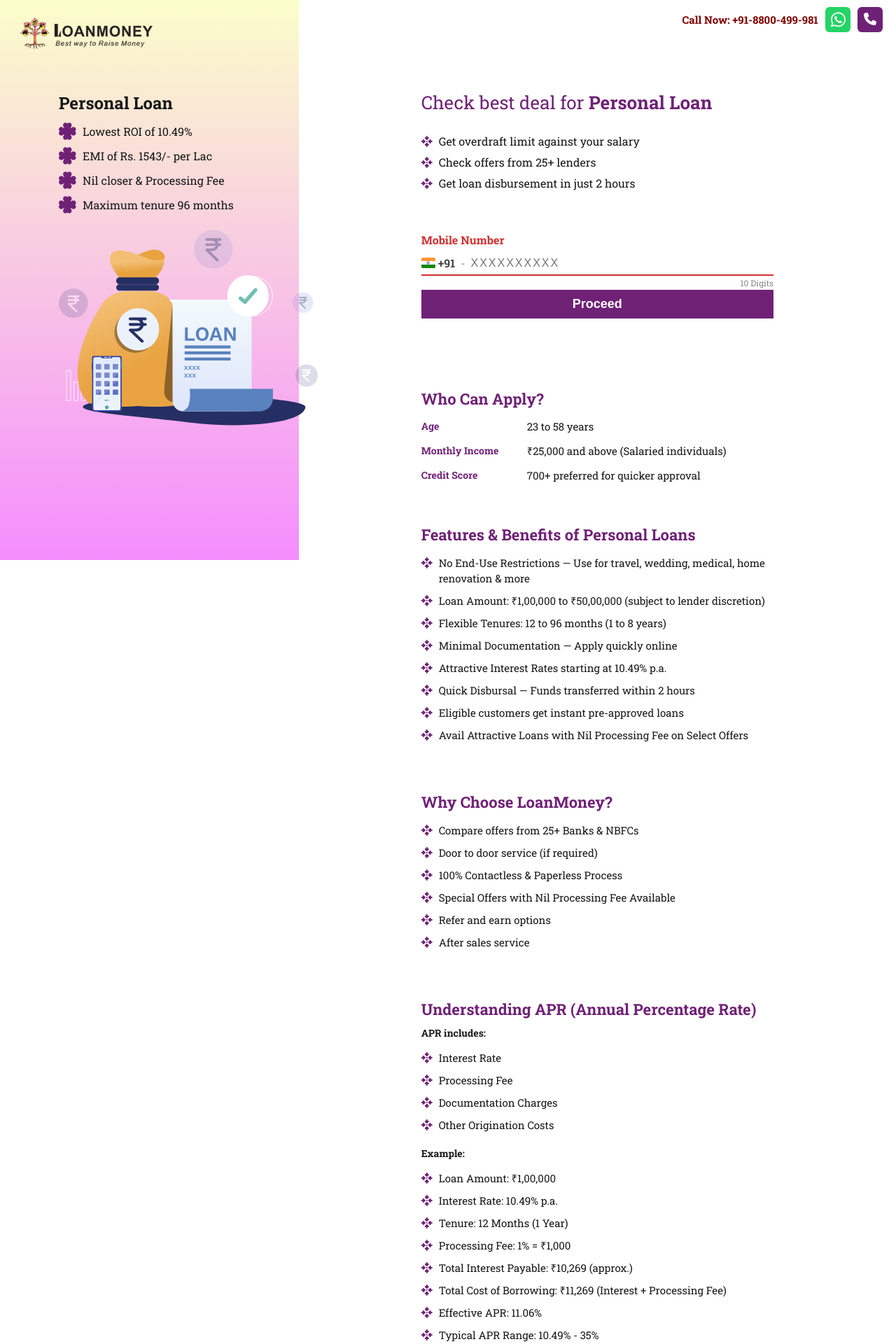
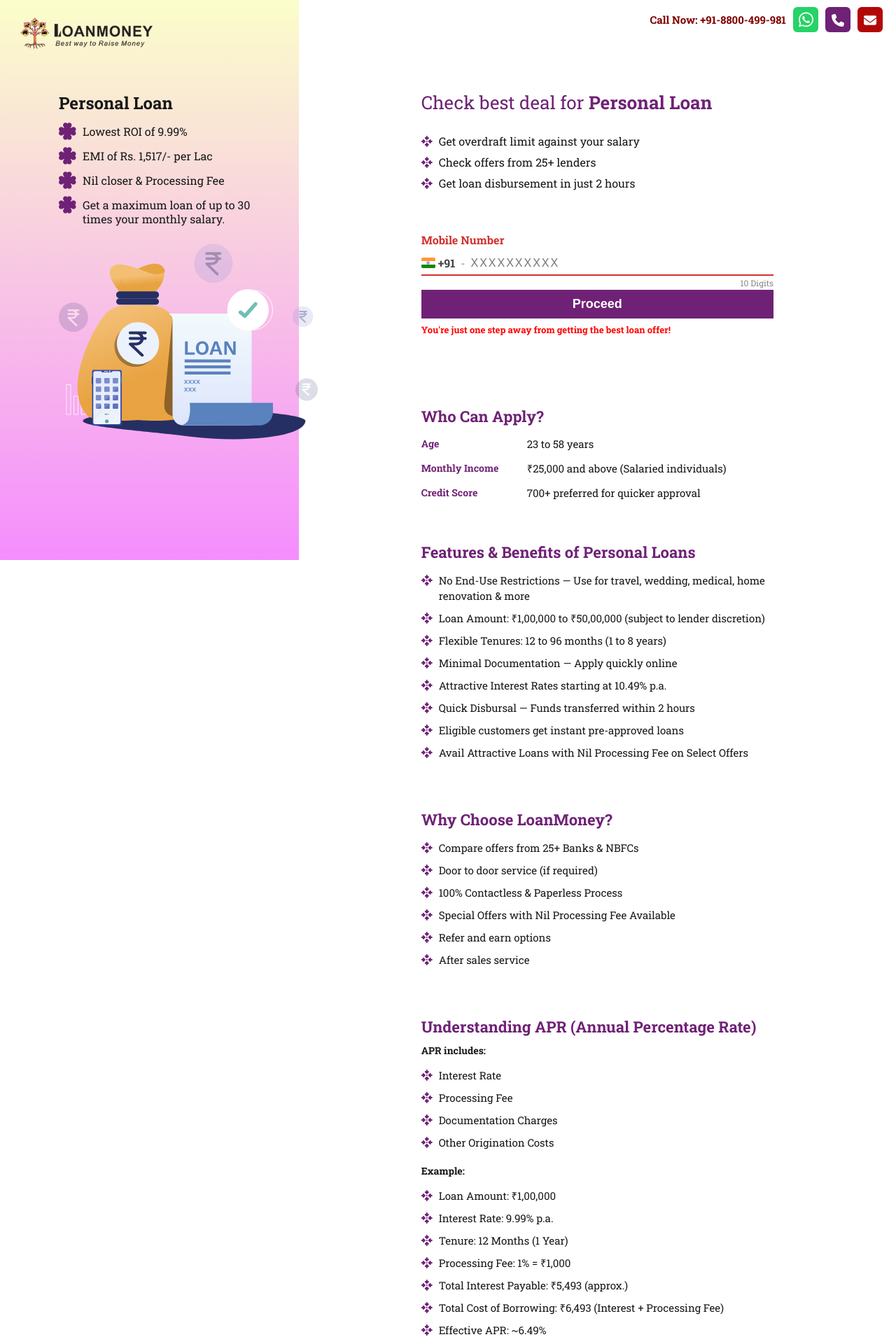
Before and after one commit to loanmoneyindia/lmi_lp, a Next.js app: page / in a window 1280 px wide. Shown: the top 1920 px of the page at 70% size. Built offline with nearby package versions, Linux system fonts and the light colour scheme.

Commit message:
Text changes

```diff
--- a/src/app/globals.css
+++ b/src/app/globals.css
@@ -111,7 +111,7 @@
 .call_now .phone, .phone{
   width: 36px;
   height: 36px;
-  line-height: 34px;
+  line-height: 38px;
   padding: 0;
   background: #6f2176;
   text-align: center;
--- a/src/app/page.js
+++ b/src/app/page.js
@@ -20,10 +20,10 @@
               <h1>Personal Loan</h1>
               <div className="left_feature">
                 <ul className="custom-list2">
-                  <li>Lowest ROI of 10.49%</li>
-                  <li>EMI of Rs. 1543/- per Lac</li>
+                  <li>Lowest ROI of 9.99%</li>
+                  <li>EMI of Rs. 1,517/- per Lac</li>
                   <li>Nil closer & Processing Fee</li>
-                  <li>Maximum tenure 96 months</li>
+                  <li>Get a maximum loan of up to 30 times your monthly salary.</li>
                 </ul>
               </div>
             </div>
--- a/src/app/privacy-policy/page.js
+++ b/src/app/privacy-policy/page.js
@@ -21,10 +21,10 @@
               <h1>Personal Loan</h1>
               <div className="left_feature">
                 <ul className="custom-list2">
-                  <li>Lowest ROI of 10.49%</li>
-                  <li>EMI of Rs. 1543/- per Lac</li>
+                  <li>Lowest ROI of 9.99%</li>
+                  <li>EMI of Rs. 1,517/- per Lac</li>
                   <li>Nil closer & Processing Fee</li>
-                  <li>Maximum tenure 96 months</li>
+                  <li>Get a maximum loan of up to 30 times your monthly salary.</li>
                 </ul>
               </div>
             </div>
--- a/src/components/CallNow.jsx
+++ b/src/components/CallNow.jsx
@@ -1,7 +1,7 @@
 import Link from "next/link";
 
 import { FontAwesomeIcon } from "@fortawesome/react-fontawesome";
-import { faPhone } from "@fortawesome/free-solid-svg-icons";
+import { faPhone, faEnvelope } from "@fortawesome/free-solid-svg-icons";
 import { faWhatsapp } from "@fortawesome/free-brands-svg-icons";
 
 const CallNow = () => {
@@ -10,6 +10,7 @@
           <div style={{color:"#800000"}}>Call Now: +91-8800-499-981</div>
           <div className="whatsapp"><Link href="https://api.whatsapp.com/send?phone=+918800499981&text=Dear LoanMoney, I am connected to you through website. I need Loan and require its information. Kindly help me out." target="_blank"><FontAwesomeIcon icon={faWhatsapp} /></Link></div>
           <div className="phone"><Link href="tel:+918800499981" target="_blank"><FontAwesomeIcon icon={faPhone} /></Link></div>
+          <div className="phone" style={{backgroundColor: "#b30707"}}><Link href="mailto:info@loanmoney.co"><FontAwesomeIcon icon={faEnvelope} /></Link></div>
         </section>
     )
 };
--- a/src/components/CallNowForMobile.jsx
+++ b/src/components/CallNowForMobile.jsx
@@ -1,7 +1,7 @@
 import Link from "next/link";
 
 import { FontAwesomeIcon } from "@fortawesome/react-fontawesome";
-import { faPhone } from "@fortawesome/free-solid-svg-icons";
+import { faPhone, faEnvelope } from "@fortawesome/free-solid-svg-icons";
 import { faWhatsapp } from "@fortawesome/free-brands-svg-icons";
 const CallNowForMobile = () => {
     return(
@@ -10,6 +10,7 @@
             <div style={{color:"#FFF"}}>Call Now: +91-8800-499-981</div>
             <div className="whatsapp"><Link href="https://api.whatsapp.com/send?phone=+918800499981&text=Dear LoanMoney, I am connected to you through website. I need Loan and require its information. Kindly help me out." target="_blank"><FontAwesomeIcon icon={faWhatsapp} /></Link></div>
             <div className="phone" style={{backgroundColor: "#80a4c5"}}><Link href="tel:+918800499981" target="_blank"><FontAwesomeIcon icon={faPhone} /></Link></div>
+            <div className="phone" style={{backgroundColor: "#b30707"}}><Link href="mailto:info@loanmoney.co"><FontAwesomeIcon icon={faEnvelope} /></Link></div>
             </div>
         </div>
     );
--- a/src/components/MobileNumberForm.jsx
+++ b/src/components/MobileNumberForm.jsx
@@ -6,6 +6,7 @@
 import { useState } from "react";
 
 import flag from "../../public/images/indian_flag.svg";
+import { pad } from "crypto-js";
 
 const mobileSchema = Yup.object().shape({
   mobile: Yup.string()
@@ -64,6 +65,7 @@
         )}
       </div>
       <button type="submit" className="form_btn"  disabled={loading}>{loading ? "Please wait..." : "Proceed"}</button>
+      <p style={{paddingTop: "6px"}}><small style={{color: "#FF0000", fontWeight: "bold", fontSize: "13px"}}>You&apos;re just one step away from getting the best loan offer!</small></p>
     </form>
   );
 };
--- a/src/components/right-side.jsx
+++ b/src/components/right-side.jsx
@@ -77,13 +77,13 @@
                 <p style={{paddingTop: '10px'}}><strong>Example:</strong></p>
                 <ul className="custom-list">
                     <li>Loan Amount: ₹1,00,000</li>
-                    <li>Interest Rate: 10.49% p.a.</li>
+                    <li>Interest Rate: 9.99% p.a.</li>
                     <li>Tenure: 12 Months (1 Year)</li>
                     <li>Processing Fee: 1% = ₹1,000</li>
-                    <li>Total Interest Payable: ₹10,269 (approx.)</li>
-                    <li>Total Cost of Borrowing: ₹11,269 (Interest + Processing Fee)</li>
-                    <li>Effective APR: 11.06%</li>
-                    <li>Typical APR Range: 10.49% - 35%</li>
+                    <li>Total Interest Payable: ₹5,493 (approx.)</li>
+                    <li>Total Cost of Borrowing: ₹6,493 (Interest + Processing Fee)</li>
+                    <li>Effective APR: ~6.49%</li>
+                    <li>Typical APR Range: 9.99% - 35%</li>
                 </ul>
           </div>
           <div className="container2">
```
